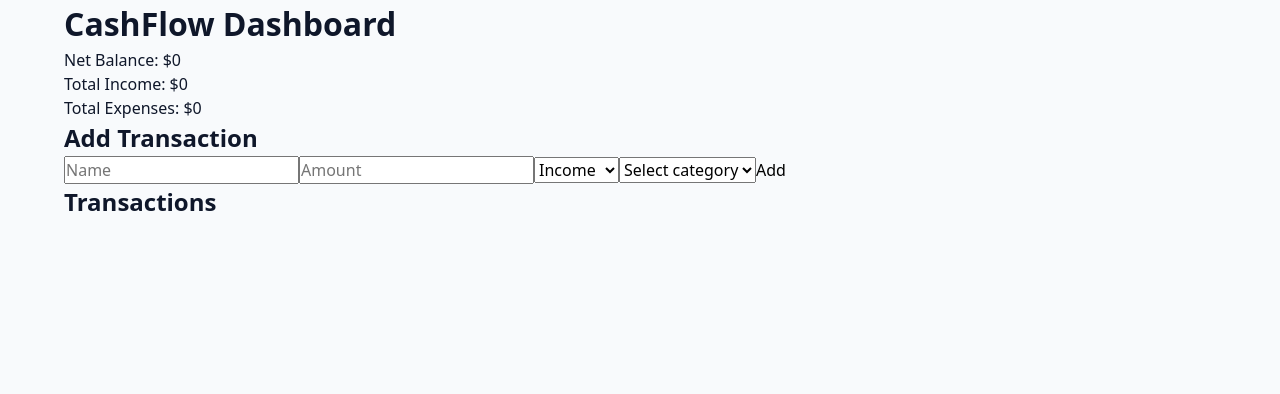
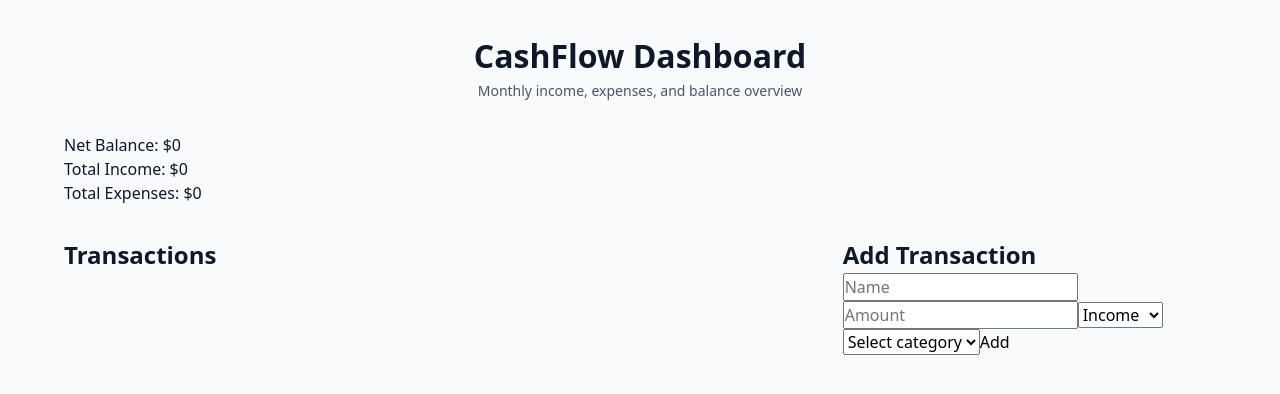
Before and after one commit to Brijsunil2/cashflow-simulator, a React (Vite) app in the folder frontend/: page / in a window 1280 px wide. Shown: the top 394 px of the page. Built offline with nearby package versions, Linux system fonts and the light colour scheme.

Commit message:
style: general layout of dashboard

```diff
--- a/frontend/src/pages/Dashboard/Dashboard.jsx
+++ b/frontend/src/pages/Dashboard/Dashboard.jsx
@@ -1,3 +1,4 @@
+import "./Dashboard.scss";
 import { useReducer } from "react";
 import { budgetReducer } from "../../logic/budgetReducer";
 import {
@@ -19,27 +20,49 @@ const Dashboard = () => {
   const [budget, dispatch] = useReducer(budgetReducer, initialBudget);
 
   return (
-    <div className="dashboard-container page-container">
+    <div className="page">
+      <div className="page-container dashboard">
+        {/* Header */}
+        <header className="dashboard__header">
           <h1>CashFlow Dashboard</h1>
+          <p>Monthly income, expenses, and balance overview</p>
+        </header>
 
+        {/* Summary */}
+        <section className="dashboard__summary">
           <SummaryCard
             netBalance={calculateBudgetBalance(budget)}
             totalIncome={getTotalIncome(budget)}
             totalExpenses={getTotalExpenses(budget)}
           />
+        </section>
 
-      <TransactionForm
-        onSubmit={(transaction) =>
-          dispatch({ type: "ADD_TRANSACTION", payload: transaction })
-        }
-      />
-
+        {/* Main content */}
+        <section className="dashboard__content">
+          <div className="dashboard__transactions">
             <TransactionList
               transactions={budget.transactions}
               onDelete={(transactionId) =>
-          dispatch({ type: "REMOVE_TRANSACTION", payload: transactionId })
+                dispatch({
+                  type: "REMOVE_TRANSACTION",
+                  payload: transactionId,
+                })
               }
             />
+          </div>
+
+          <div className="dashboard__form">
+            <TransactionForm
+              onSubmit={(transaction) =>
+                dispatch({
+                  type: "ADD_TRANSACTION",
+                  payload: transaction,
+                })
+              }
+            />
+          </div>
+        </section>
+      </div>
     </div>
   );
 };
--- a/frontend/src/pages/Dashboard/Dashboard.scss
+++ b/frontend/src/pages/Dashboard/Dashboard.scss
@@ -0,0 +1,77 @@
+@use '../../styles/abstracts/spacing' as *;
+@use '../../styles/abstracts/typography' as *;
+@use '../../styles/abstracts/colors' as *;
+@use '../../styles/abstracts/breakpoints' as *;
+
+/**
+ * Dashboard root
+ */
+.dashboard {
+  display: flex;
+  flex-direction: column;
+  gap: $space-6;
+  margin-top: 2rem;
+}
+
+/**
+ * Dashboard header
+ */
+.dashboard__header {
+  display: flex;
+  flex-direction: column;
+  text-align: center;
+
+  h1 {
+    font-size: $font-xxl;
+    font-weight: $weight-semibold;
+  }
+
+  p {
+    font-size: $font-sm;
+    color: $color-text-secondary;
+  }
+}
+
+/**
+ * Summary section (income / expenses / balance)
+ */
+.dashboard__summary {
+  display: grid;
+  gap: $space-4;
+
+  @media (min-width: map-get($breakpoints, md)) {
+    grid-template-columns: repeat(3, 1fr);
+  }
+}
+
+/**
+ * Main content area
+ * (transactions + form)
+ */
+.dashboard__content {
+  display: grid;
+  gap: $space-6;
+
+  @media (min-width: map-get($breakpoints, lg)) {
+    grid-template-columns: 2fr 1fr;
+    align-items: start;
+  }
+}
+
+/**
+ * Transaction list wrapper
+ */
+.dashboard__transactions {
+  display: flex;
+  flex-direction: column;
+  gap: $space-4;
+}
+
+/**
+ * Transaction form wrapper
+ */
+.dashboard__form {
+  display: flex;
+  flex-direction: column;
+  gap: $space-4;
+}
```
Lines whose indentation alone changed are shown as unchanged.
